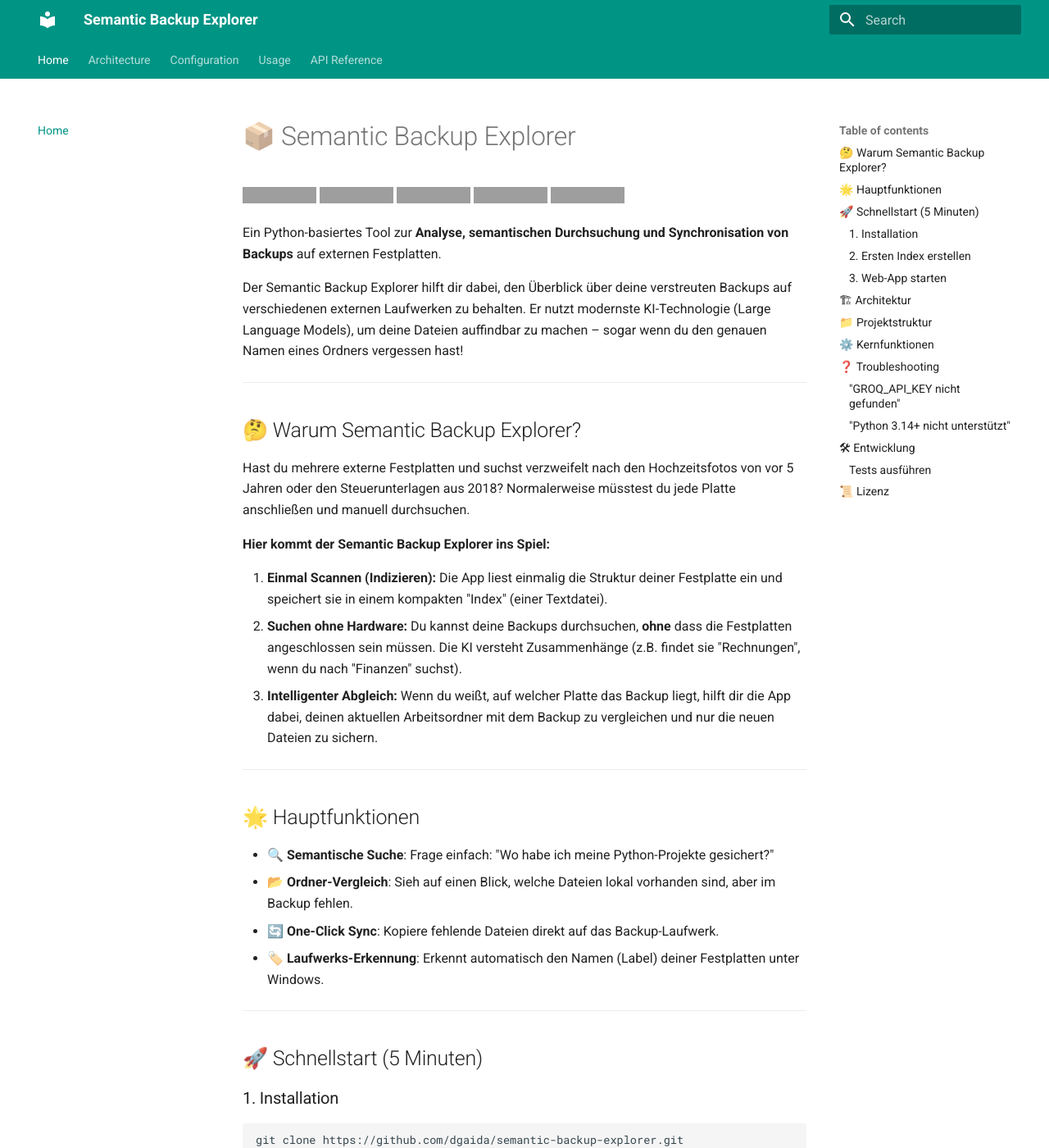
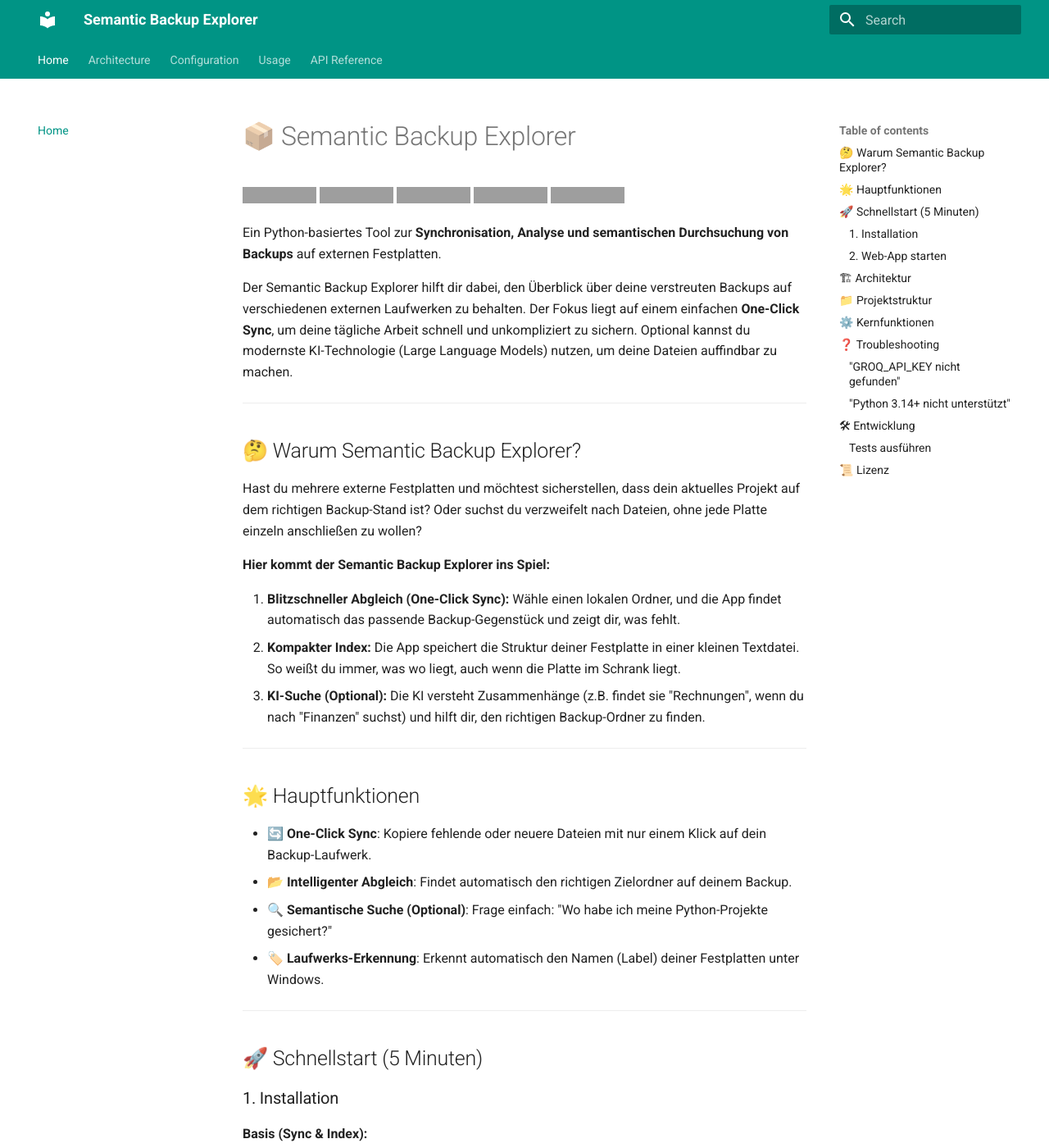
Before and after one commit to dgaida/semantic-backup-explorer, an MkDocs documentation site: the page built from docs/index.md, in a window 1280 px wide and 1400 px high. Shown: the whole window at 82% size. Built offline with MkDocs 1.6.1 and Material for MkDocs 9.7.7, drawn with Linux system fonts in a browser that asks for light colours; some of the changed text lies outside the part shown; grey boxes are pictures that could not be loaded.

Commit message:
feat: pivot app focus to One-Click Sync and make semantic search optional
- Reordered Gradio UI tabs: One-Click Sync is now the first tab.
- Moved AI-related dependencies (chromadb, sentence-transformers, llm-client) to an optional 'semantic' extra in pyproject.toml.
- Refactored RAG modules to handle missing dependencies gracefully.
- Added data privacy warning for semantic search.
- Updated documentation (README and docs/) to reflect the new focus and installation options.
- Updated tests to skip semantic tests if dependencies are missing.

Co-authored-by: dgaida <23057824+dgaida@users.noreply.github.com>

````diff
--- a/docs/index.md
+++ b/docs/index.md
@@ -6,29 +6,29 @@
 [![Ruff](https://img.shields.io/endpoint?url=https://raw.githubusercontent.com/astral-sh/ruff/main/assets/badge/v2.json)](https://github.com/astral-sh/ruff)
 [![codecov](https://codecov.io/gh/dgaida/semantic-backup-explorer/branch/main/graph/badge.svg)](https://codecov.io/gh/dgaida/semantic-backup-explorer)
 
-Ein Python-basiertes Tool zur **Analyse, semantischen Durchsuchung und Synchronisation von Backups** auf externen Festplatten.
+Ein Python-basiertes Tool zur **Synchronisation, Analyse und semantischen Durchsuchung von Backups** auf externen Festplatten.
 
-Der Semantic Backup Explorer hilft dir dabei, den Überblick über deine verstreuten Backups auf verschiedenen externen Laufwerken zu behalten. Er nutzt modernste KI-Technologie (Large Language Models), um deine Dateien auffindbar zu machen – sogar wenn du den genauen Namen eines Ordners vergessen hast!
+Der Semantic Backup Explorer hilft dir dabei, den Überblick über deine verstreuten Backups auf verschiedenen externen Laufwerken zu behalten. Der Fokus liegt auf einem einfachen **One-Click Sync**, um deine tägliche Arbeit schnell und unkompliziert zu sichern. Optional kannst du modernste KI-Technologie (Large Language Models) nutzen, um deine Dateien auffindbar zu machen.
 
 ---
 
 ## 🤔 Warum Semantic Backup Explorer?
 
-Hast du mehrere externe Festplatten und suchst verzweifelt nach den Hochzeitsfotos von vor 5 Jahren oder den Steuerunterlagen aus 2018? Normalerweise müsstest du jede Platte anschließen und manuell durchsuchen.
+Hast du mehrere externe Festplatten und möchtest sicherstellen, dass dein aktuelles Projekt auf dem richtigen Backup-Stand ist? Oder suchst du verzweifelt nach Dateien, ohne jede Platte einzeln anschließen zu wollen?
 
 **Hier kommt der Semantic Backup Explorer ins Spiel:**
 
-1.  **Einmal Scannen (Indizieren):** Die App liest einmalig die Struktur deiner Festplatte ein und speichert sie in einem kompakten "Index" (einer Textdatei).
-2.  **Suchen ohne Hardware:** Du kannst deine Backups durchsuchen, **ohne** dass die Festplatten angeschlossen sein müssen. Die KI versteht Zusammenhänge (z.B. findet sie "Rechnungen", wenn du nach "Finanzen" suchst).
-3.  **Intelligenter Abgleich:** Wenn du weißt, auf welcher Platte das Backup liegt, hilft dir die App dabei, deinen aktuellen Arbeitsordner mit dem Backup zu vergleichen und nur die neuen Dateien zu sichern.
+1.  **Blitzschneller Abgleich (One-Click Sync):** Wähle einen lokalen Ordner, und die App findet automatisch das passende Backup-Gegenstück und zeigt dir, was fehlt.
+2.  **Kompakter Index:** Die App speichert die Struktur deiner Festplatte in einer kleinen Textdatei. So weißt du immer, was wo liegt, auch wenn die Platte im Schrank liegt.
+3.  **KI-Suche (Optional):** Die KI versteht Zusammenhänge (z.B. findet sie "Rechnungen", wenn du nach "Finanzen" suchst) und hilft dir, den richtigen Backup-Ordner zu finden.
 
 ---
 
 ## 🌟 Hauptfunktionen
 
-*   🔍 **Semantische Suche**: Frage einfach: "Wo habe ich meine Python-Projekte gesichert?"
-*   📂 **Ordner-Vergleich**: Sieh auf einen Blick, welche Dateien lokal vorhanden sind, aber im Backup fehlen.
-*   🔄 **One-Click Sync**: Kopiere fehlende Dateien direkt auf das Backup-Laufwerk.
+*   🔄 **One-Click Sync**: Kopiere fehlende oder neuere Dateien mit nur einem Klick auf dein Backup-Laufwerk.
+*   📂 **Intelligenter Abgleich**: Findet automatisch den richtigen Zielordner auf deinem Backup.
+*   🔍 **Semantische Suche (Optional)**: Frage einfach: "Wo habe ich meine Python-Projekte gesichert?"
 *   🏷️ **Laufwerks-Erkennung**: Erkennt automatisch den Namen (Label) deiner Festplatten unter Windows.
 
 ---
@@ -36,24 +36,26 @@ Hast du mehrere externe Festplatten und suchst verzweifelt nach den Hochzeitsfot
 ## 🚀 Schnellstart (5 Minuten)
 
 ### 1. Installation
+
+**Basis (Sync & Index):**
 ```bash
 git clone https://github.com/dgaida/semantic-backup-explorer.git
 cd semantic-backup-explorer
 pip install -e .
-cp .env.example .env
-# Trage deine API-Keys (GROQ_API_KEY) in .env ein
 ```
 
-### 2. Ersten Index erstellen
+**Optional (Semantische Suche):**
 ```bash
-python scripts/build_index.py --path /path/to/backup
+pip install -e ".[semantic]"
+cp .env.example .env
+# Trage deinen GROQ_API_KEY in .env ein
 ```
 
-### 3. Web-App starten
+### 2. Web-App starten
 ```bash
 python -m semantic_backup_explorer.cli.ui.gradio_app
 ```
-Öffne http://localhost:7860 und stelle deine erste Frage!
+Öffne http://localhost:7860 und starte deinen ersten Sync!
 
 ---
 
@@ -66,14 +68,14 @@ python -m semantic_backup_explorer.cli.ui.gradio_app
          │
          ▼
 ┌─────────────────┐      ┌──────────────┐
-│ RAG Pipeline    │◄─────┤  ChromaDB    │
-│ (Core Logic)    │      │  (Embeddings)│
+│ Sync & Compare  │◄─────┤ Backup Index │
+│ (Core Logic)    │      │ (Markdown)   │
 └────────┬────────┘      └──────────────┘
-         │
+         │ (Optional)
          ▼
 ┌─────────────────┐      ┌──────────────┐
-│ Backup Index    │◄─────┤  LLM Client  │
-│ (Markdown)      │      │  (Groq)      │
+│ RAG Pipeline    │◄─────┤  ChromaDB    │
+│ (Semantic)      │      │  (Embeddings)│
 └─────────────────┘      └──────────────┘
 ```
 
@@ -100,10 +102,9 @@ semantic_backup_explorer/
 
 ## ⚙️ Kernfunktionen
 
-* **Backup-Struktur erfassen**: Rekursives Scanning und Speicherung als Markdown (`backup_index.md`).
-* **Semantische Suche (RAG)**: Ordnerbasierte Chunking-Logik ermöglicht präzise Suche in Backup-Strukturen via LLM.
-* **Intelligenter Ordnervergleich**: Lokale Ordner werden automatisch (keyword-basiert oder via RAG) ihrem Backup-Gegenstück zugeordnet und verglichen.
-* **One-Click Sync**: Fehlende oder neuere lokale Dateien werden direkt auf das Backup-Laufwerk synchronisiert.
+*   🔄 **One-Click Sync**: Kopiere fehlende oder neuere Dateien mit nur einem Klick auf dein Backup-Laufwerk.
+*   📄 **Backup-Index**: Erfasse die Struktur deiner Backup-Laufwerke als kompakte Markdown-Datei.
+*   🔍 **Semantische Suche (Optional)**: Nutze KI (LLMs), um deine Backups in natürlicher Sprache zu durchsuchen.
 
 ---
 
--- a/requirements.txt
+++ b/requirements.txt
@@ -1,8 +1,4 @@
 gradio
-langchain
-chromadb>=0.5.0
-sentence-transformers
-git+https://github.com/dgaida/llm_client.git
 python-dotenv
 tqdm
 pydantic-settings
````
Also changed, not shown: README.md (+26 -25 lines), docs/usage.md (+11 -10 lines), pyproject.toml (+6 -4 lines), 6 other files.
